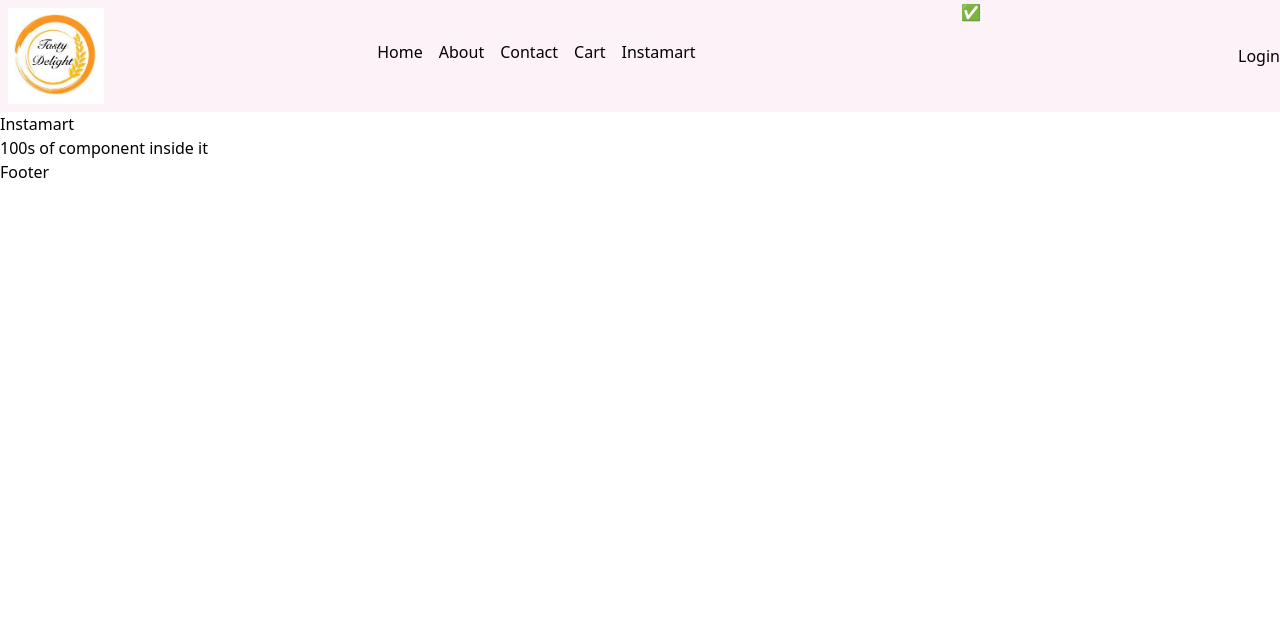
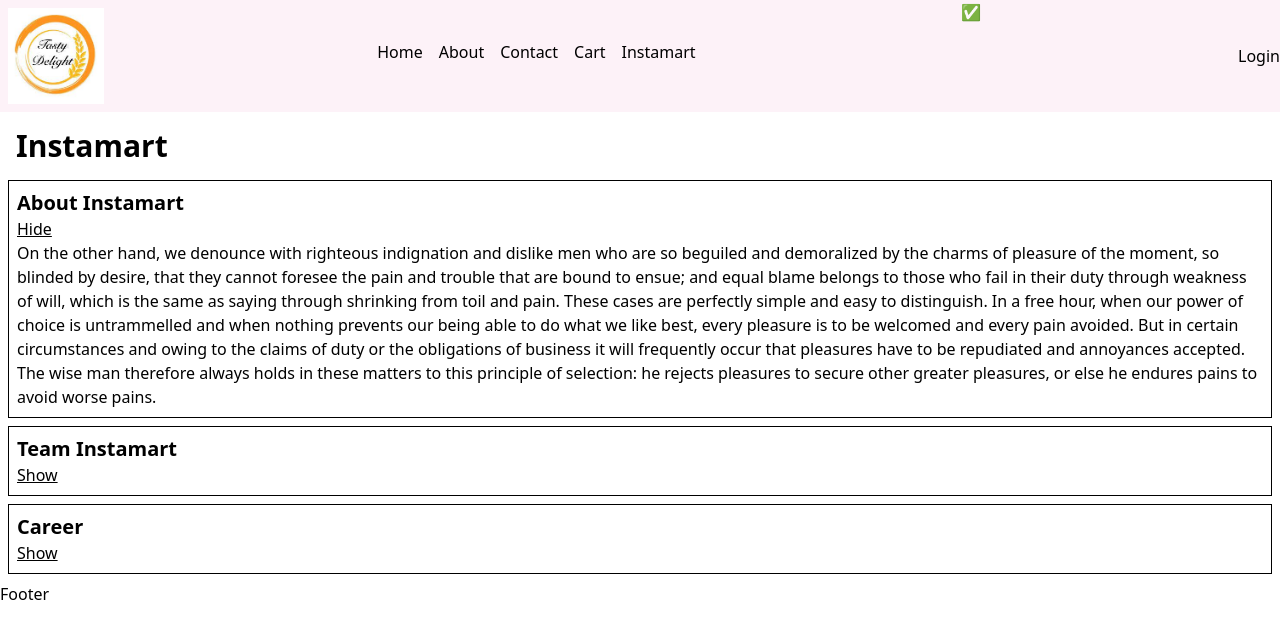
Before and after one commit to ErojiAruna/Tasty-Delights-App, a React (Vite) app: page /instamart in a window 1280 px wide. Shown: the top 638 px of the page. Built offline with nearby package versions, Linux system fonts and the light colour scheme.

Commit message:
initial commit

```diff
--- a/src/App.js
+++ b/src/App.js
@@ -1,4 +1,4 @@
-import React, { lazy, Suspense } from 'react';
+import React, { lazy, Suspense, useState } from 'react';
 import ReactDOM from 'react-dom/client';
 import Header from './components/Header';
 import Body from './components/Body';
@@ -15,6 +15,8 @@ const Instamart = lazy(() => import('./components/Instamart'));
 const About = lazy(() => import('./components/About'));
 
 const AppLayout = () => {
+  const [user, setUser] = useState();
+
   return (
     <>
       <Header />
@@ -32,7 +34,14 @@ const appRouter = createBrowserRouter([
     children: [
       {
         path: '/',
-        element: <Body />,
+        element: (
+          <Body
+            user={{
+              name: 'Tasty Delights',
+              email: 'support@tastydelights.com',
+            }}
+          />
+        ),
       },
       {
         path: '/about',
--- a/src/components/Body.js
+++ b/src/components/Body.js
@@ -7,7 +7,7 @@ import { Link } from 'react-router-dom';
 import { filterData } from '../../utils/helper';
 import useOnline from '../../utils/useOnline';
 
-const Body = () => {
+const Body = ({ user }) => {
   const [allRestaurants, setAllRestaurants] = useState([]);
   const [filteredRestaurants, setFilteredRestaurants] = useState([]);
 
@@ -68,7 +68,7 @@ const Body = () => {
             to={'/restaurant/' + restaurant?.info.id}
             key={restaurant?.info.id}
           >
-            <RestaurantCard {...restaurant?.info} />
+            <RestaurantCard {...restaurant?.info} user={user} />
           </Link>
         ))}
       </div>
--- a/src/components/Instamart.js
+++ b/src/components/Instamart.js
@@ -1,8 +1,59 @@
+import { useState } from 'react';
+
+const Section = ({ title, description, isVisible, setIsVisible }) => {
+  return (
+    <div className="border border-black p-2 m-2">
+      <h3 className="font-bold text-xl">{title}</h3>
+      {isVisible ? (
+        <button
+          onClick={() => setIsVisible(false)}
+          className="curser-pointer underline"
+        >
+          Hide
+        </button>
+      ) : (
+        <button
+          onClick={() => setIsVisible(true)}
+          className="curser-pointer underline"
+        >
+          Show
+        </button>
+      )}
+
+      {isVisible && <p>{description}</p>}
+    </div>
+  );
+};
+
 const Instamart = () => {
+  const [visibleSection, setIsVisibleSection] = useState('about');
   return (
     <div>
-      <h1>Instamart</h1>
-      <h1>100s of component inside it</h1>
+      <h1 className="text-3xl p-2 m-2 font-bold">Instamart</h1>
+      <Section
+        title={'About Instamart'}
+        description={
+          'On the other hand, we denounce with righteous indignation and dislike men who are so beguiled and demoralized by the charms of pleasure of the moment, so blinded by desire, that they cannot foresee the pain and trouble that are bound to ensue; and equal blame belongs to those who fail in their duty through weakness of will, which is the same as saying through shrinking from toil and pain. These cases are perfectly simple and easy to distinguish. In a free hour, when our power of choice is untrammelled and when nothing prevents our being able to do what we like best, every pleasure is to be welcomed and every pain avoided. But in certain circumstances and owing to the claims of duty or the obligations of business it will frequently occur that pleasures have to be repudiated and annoyances accepted. The wise man therefore always holds in these matters to this principle of selection: he rejects pleasures to secure other greater pleasures, or else he endures pains to avoid worse pains.'
+        }
+        isVisible={visibleSection === 'about'}
+        setIsVisible={() => setIsVisibleSection('about')}
+      />
+      <Section
+        title={'Team Instamart'}
+        description={
+          'On the other hand, we denounce with righteous indignation and dislike men who are so beguiled and demoralized by the charms of pleasure of the moment, so blinded by desire, that they cannot foresee the pain and trouble that are bound to ensue; and equal blame belongs to those who fail in their duty through weakness of will, which is the same as saying through shrinking from toil and pain. These cases are perfectly simple and easy to distinguish. In a free hour, when our power of choice is untrammelled and when nothing prevents our being able to do what we like best, every pleasure is to be welcomed and every pain avoided. But in certain circumstances and owing to the claims of duty or the obligations of business it will frequently occur that pleasures have to be repudiated and annoyances accepted. The wise man therefore always holds in these matters to this principle of selection: he rejects pleasures to secure other greater pleasures, or else he endures pains to avoid worse pains.'
+        }
+        isVisible={visibleSection === 'team'}
+        setIsVisible={() => setIsVisibleSection('team')}
+      />
+      <Section
+        title={'Career'}
+        description={
+          'On the other hand, we denounce with righteous indignation and dislike men who are so beguiled and demoralized by the charms of pleasure of the moment, so blinded by desire, that they cannot foresee the pain and trouble that are bound to ensue; and equal blame belongs to those who fail in their duty through weakness of will, which is the same as saying through shrinking from toil and pain. These cases are perfectly simple and easy to distinguish. In a free hour, when our power of choice is untrammelled and when nothing prevents our being able to do what we like best, every pleasure is to be welcomed and every pain avoided. But in certain circumstances and owing to the claims of duty or the obligations of business it will frequently occur that pleasures have to be repudiated and annoyances accepted. The wise man therefore always holds in these matters to this principle of selection: he rejects pleasures to secure other greater pleasures, or else he endures pains to avoid worse pains.'
+        }
+        isVisible={visibleSection === 'career'}
+        setIsVisible={() => setIsVisibleSection('career')}
+      />
     </div>
   );
 };
--- a/src/components/RestaurantCard.js
+++ b/src/components/RestaurantCard.js
@@ -6,9 +6,10 @@ const RestaurantCard = ({
   cuisines,
   avgRating,
   deliveryTime,
+  user,
 }) => {
   return (
-    <div className="w-80 h-80 p-2 m-2 rounded-t-2xl">
+    <div className="w-80 h-96 p-2 m-2 rounded-t-2xl">
       <img className="rounded-2xl" src={IMG_CDN_URL + cloudinaryImageId} />
       <div className="p-3">
         <h2 className="font-bold text-xl">{name}</h2>
@@ -23,6 +24,7 @@ const RestaurantCard = ({
           </path>
         </h4>
         <h5>{deliveryTime} minutes</h5>
+        <h5>{user.name}</h5>
       </div>
     </div>
   );
```
